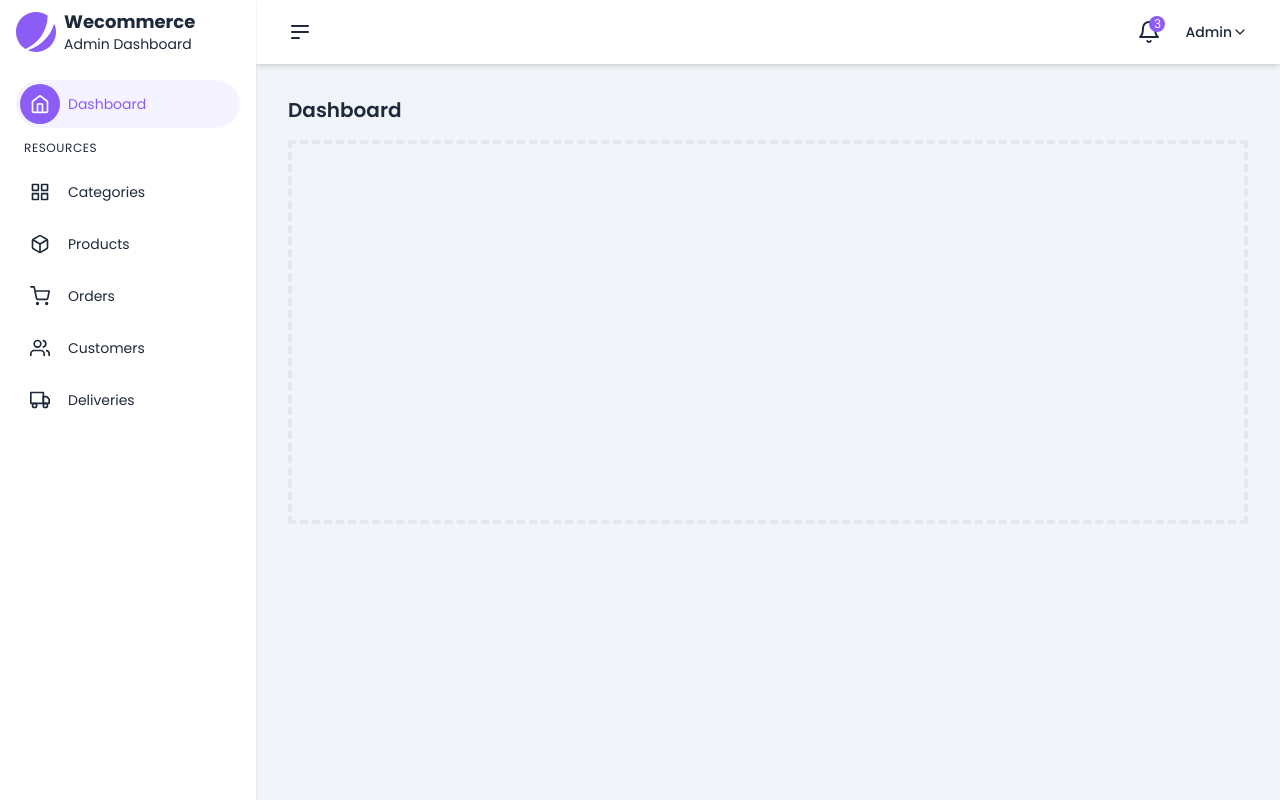
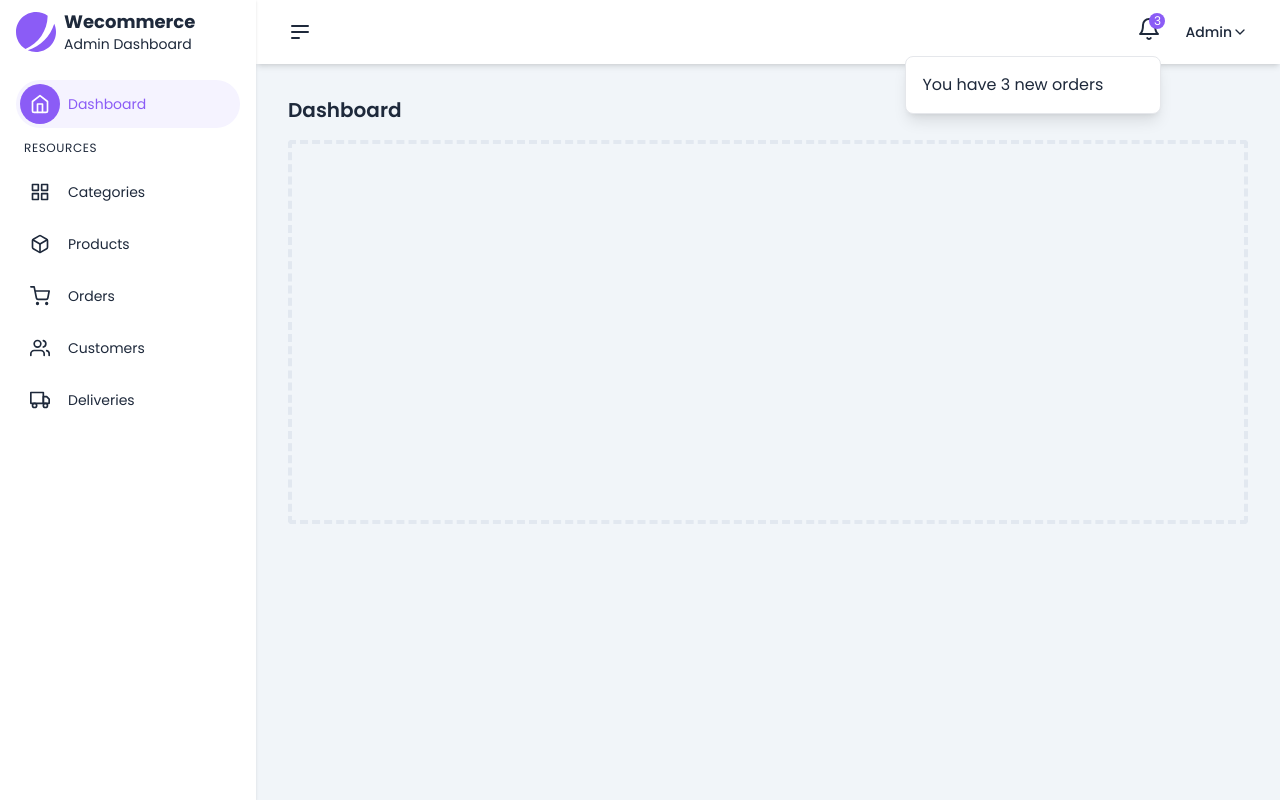
Before and after one commit to Ikram-Akbar/Dashboard-, a React (Vite) app: page / in a window 1280 px wide. Both pictures are taken after a click on the button "Notifications". Built offline with nearby package versions, Linux system fonts and the light colour scheme.

Commit message:
feat: notification icon dropdown activity

```diff
--- a/src/components/sidebar.tsx
+++ b/src/components/sidebar.tsx
@@ -1,8 +1,6 @@
 import Logo from "./logo";
 import SidebarItems from "./sidebar-items";
 import menus from "./menu";
-
-
 
 const Sidebar = () => {
   return (
--- a/src/components/topNav.tsx
+++ b/src/components/topNav.tsx
@@ -1,27 +1,54 @@
+import { useState } from "react";
 import { FiBell, FiChevronDown } from "react-icons/fi";
 import { HiOutlineMenuAlt2 } from "react-icons/hi";
+
 const TopNav = () => {
+  const [isDropdownOpen, setIsDropdownOpen] = useState(false);
+
+  const toggleDropdown = () => {
+    setIsDropdownOpen(!isDropdownOpen);
+  };
+
   return (
-    <div>
     <header className="shadow-md bg-white h-16 px-8 flex items-center">
-        <button>
+      <button aria-label="Open menu">
         <HiOutlineMenuAlt2 size={24} />
       </button>
 
       <div className="ms-auto flex items-center gap-6">
-          <button className="relative">
+        <div className="relative">
+          <button
+            className="relative hover:text-primary-500"
+            aria-label="Notifications"
+            onClick={toggleDropdown}
+          >
             <FiBell size={24} />
             <span className="inline-block h-4 w-4 bg-primary-500 text-xs text-white rounded-full absolute -top-1 -right-1">
               3
             </span>
           </button>
-          <button className="flex items-center">
+
+          {isDropdownOpen && (
+            <div
+              className="absolute right-0 mt-2 w-64 bg-white border border-gray-200 rounded-lg shadow-lg z-10"
+              onClick={() => setIsDropdownOpen(false)}
+            >
+              <ul className="py-2">
+                <li className="px-4 py-2 hover:bg-gray-100 cursor-pointer">
+                  You have 3 new orders
+                </li>
+
+              </ul>
+            </div>
+          )}
+        </div>
+
+        <button className="flex items-center hover:text-primary-500" aria-label="Admin menu">
           <span className="text-sm font-medium">Admin</span>
           <FiChevronDown />
         </button>
       </div>
     </header>
-    </div>
   );
 };
 
```
Lines whose indentation alone changed are shown as unchanged.
